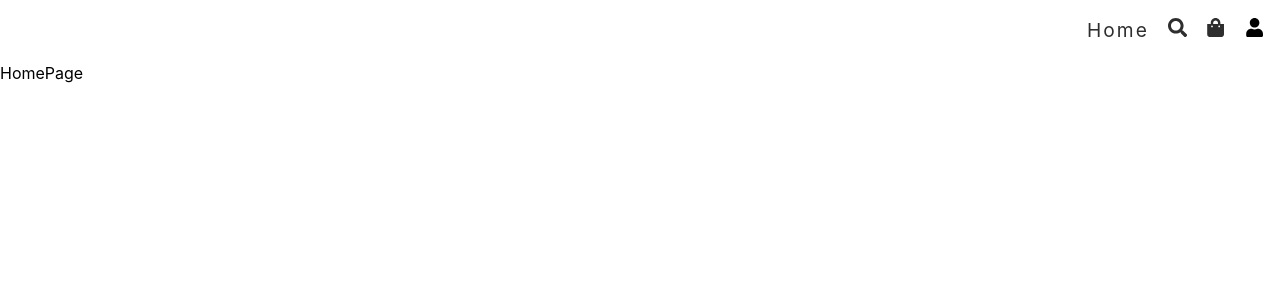
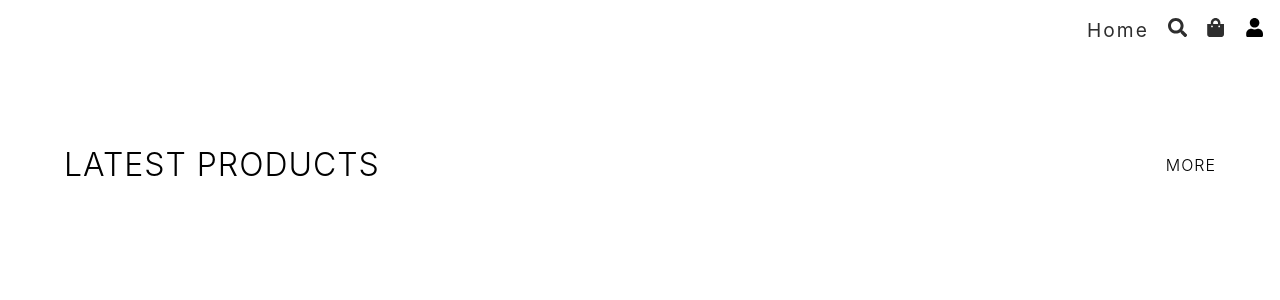
Before and after one commit to viv756/ecommerce-frontend, a React (Vite) app: page / in a window 1280 px wide. Shown: the top 300 px of the page. Built offline with nearby package versions, Linux system fonts and the light colour scheme.

Commit message:
create banner section

```diff
--- a/src/pages/HomePage.tsx
+++ b/src/pages/HomePage.tsx
@@ -1,7 +1,19 @@
-import React from "react";
+
+import { Link } from "react-router-dom";
 
 const HomePage = () => {
-  return <div>HomePage</div>;
+  return (
+    <div className="home">
+      <section></section>
+      <h1>
+        Latest Products
+        <Link to={"/search"} className="findmore">More</Link>
+      </h1>
+      <main>
+
+      </main>
+    </div>
+  );
 };
 
 export default HomePage;
--- /dev/null
+++ b/src/styles/_home.scss
@@ -0,0 +1,78 @@
+.home {
+  padding: 2rem 5%;
+  display: flex;
+  flex-direction: column;
+  // min-height: calc(100vh - 4rem);
+  max-width: 1920px;
+  margin: auto;
+  width: 100%;
+
+  > section {
+    display: none;
+    width: 100%;
+    height: 20rem;
+    margin: auto;
+    background: url("../assets/cover.jpg") no-repeat center / cover;
+  }
+
+  > div {
+    @include flex;
+    align-items: stretch;
+    margin: 2rem 0;
+    gap: 5rem;
+
+    aside {
+      width: 10%;
+      // border: 1px solid $color3;
+      flex: none;
+      h1 {
+        @include heading(1px);
+        margin-bottom: 3rem;
+        @include flex(row, space-between, center);
+        &::before {
+          content: "";
+          width: 3px;
+          height: 2rem;
+          background-color: $color3;
+          position: absolute;
+          transform: translateX(-1rem);
+        }
+      }
+
+      > ul {
+        @include flex(column, flex-start, flex-start);
+        list-style: none;
+        > li {
+          cursor: pointer;
+          color: red;
+          flex: none;
+        }
+      }
+      .findmore {
+        font-size: 1rem;
+      }
+    }
+  }
+
+  > h1 {
+    @include heading(1px);
+    margin-top: 3rem;
+    @include flex(row, space-between, center);
+  }
+
+  .findmore {
+    font-size: 1rem;
+  }
+
+  > main {
+    margin: 2rem 0;
+    width: 100%;
+    display: flex;
+    gap: 1rem;
+    overflow-x: auto;
+
+    &::-webkit-scrollbar {
+      display: none;
+    }
+  }
+}
--- a/src/styles/app.scss
+++ b/src/styles/app.scss
@@ -34,7 +34,7 @@ $color3: rgb(0, 104, 136);
 }
 
 @import "admin-styles/mixin";
-
+@import "_home";
 @import "admin-styles/dashboard";
 @import "admin-styles/products";
 @import "admin-styles/chart";
```
Also changed, not shown: src/assets/cover.jpg (added).
